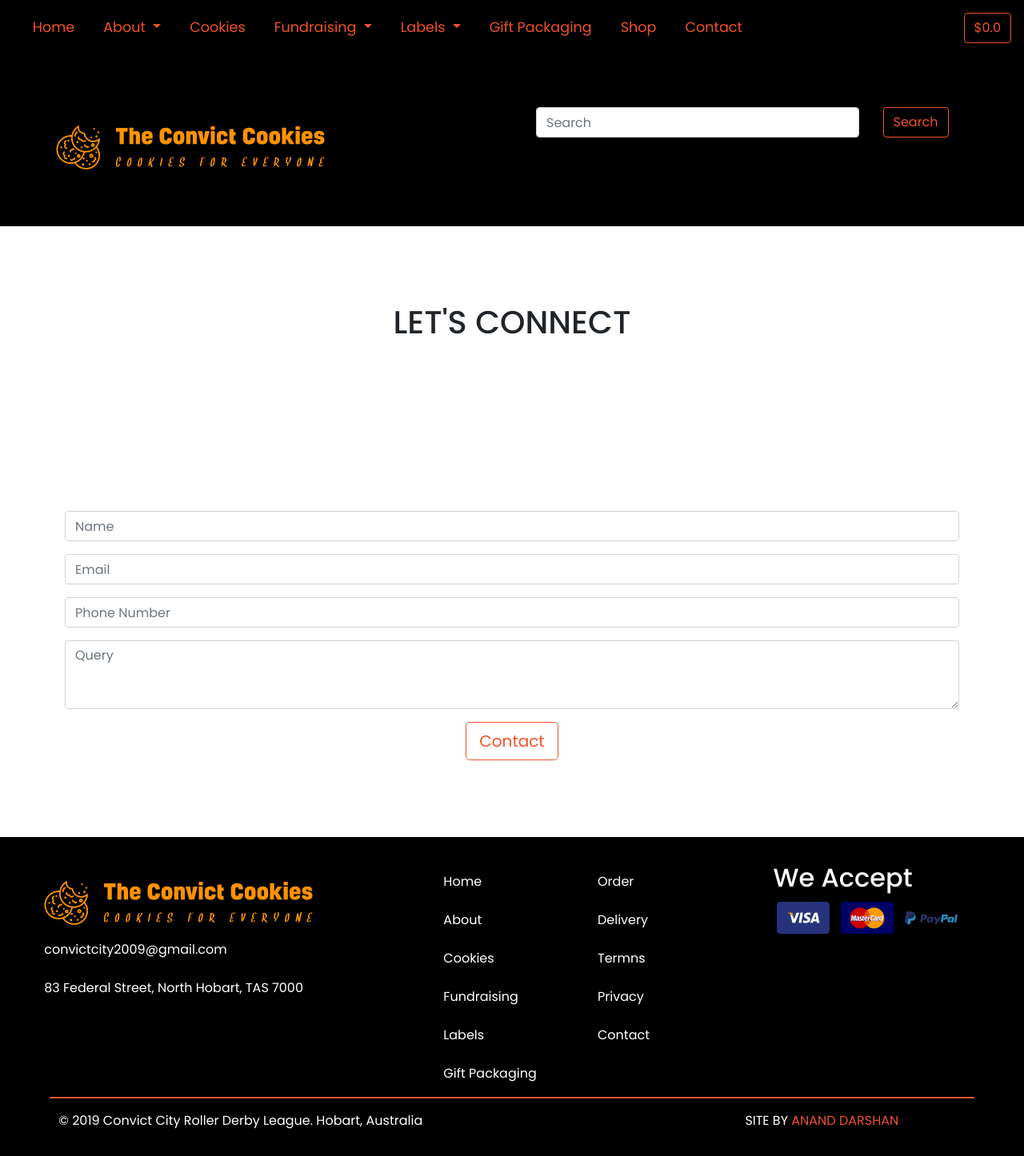
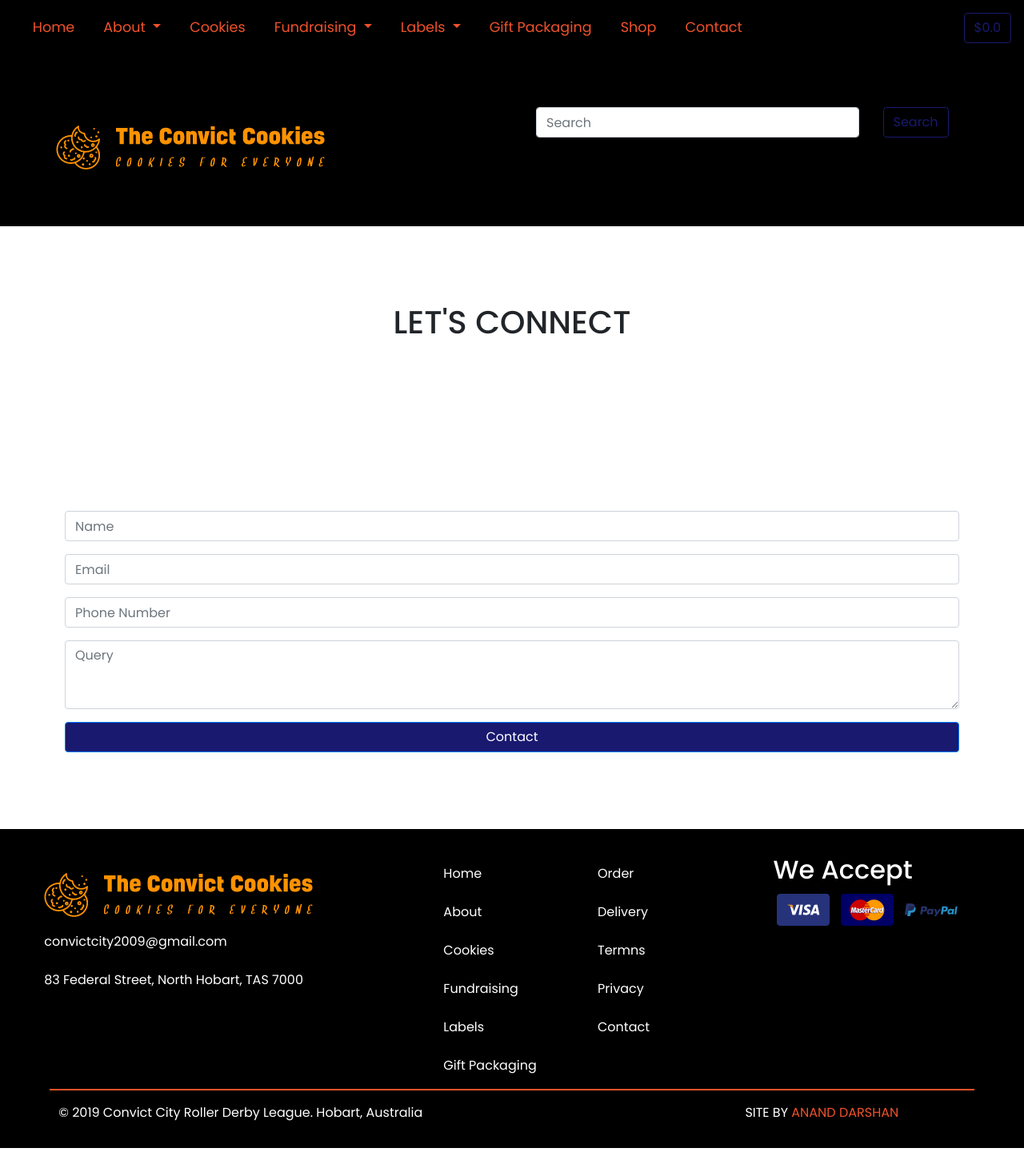
Before and after one commit to AnandD14/convict-cookies, a Django app: template src/templates/index.html in a window 1280 px wide. Shown: the whole page at 80% size. Run offline with Django 3.2, Linux system fonts and the light colour scheme; the template is opened without the code that fills it, so the values that code supplies are empty; some libraries are stand-ins or nearby versions.

Commit message:
color combination

```diff
--- a/src/static/css/style.css
+++ b/src/static/css/style.css
@@ -18,28 +18,29 @@ html, body {
 }
 
 .navbar-nav a:hover {
-    border-bottom: 3px solid #ef522b;
-  }
+    border-bottom: 3px solid #191970;
+}
 
 .nav-link {
     font-size: 1.1em !important;
 }
 
-.fa-shopping-basket {
+#amount-btn {
+    margin-top: 1rem;
+    margin-right: 1rem;
     margin-bottom: 1rem;
-    margin-top: 1rem;
-    color: #ef522b;
+    color: #191970 !important;
+    border-color: #191970 !important;
+
 }
 
-#amount-btn {
-    margin: 1rem;
-    color: #ef522b !important;
-    border-color: #ef522b !important;
+.contact {
+    color: #fff !important;
+    background-color: #191970 !important;
 }
-
 .search {
-    color: #ef522b !important;
-    border-color: #ef522b !important;
+    color: #191970!important;
+    border-color: #191970 !important;
 }
 
 .carousel-inner img {
@@ -156,12 +157,27 @@ html, body {
     background-image: url('/static/images/logo.png');
 }
 
-.search:hover, #amount-btn:hover {
-    background-color: #ef522b !important;
-    color: #000 !important;
+#amount-btn:hover {
+    background-color: black !important;
+    color: #191970!important;
 }
 
+.search:hover {
+    background-color: #191970 !important;
+    color: #fff !important;
+}
+
+.contact:hover {
+    background-color: #00008B !important;
+}
 .footer-list a:hover{
     color: #ef522b;
     background-color: black;
 }
+
+.search:focus, #amount-btn:focus , .contact:focus {
+    box-shadow: none !important;
+}
+.search:active, #amount-btn:active, .contact:active {
+    box-shadow: none !important;
+}
--- a/src/templates/footer.html
+++ b/src/templates/footer.html
@@ -26,7 +26,7 @@
                 <div class="form-group">
                     <textarea class="form-control" id="query" rows="3" placeholder="Query"></textarea>
                 </div>
-                <button type="submit" class="btn btn-outline btn-lg search">Contact</button>
+                <button type="submit" class="btn btn-primary btn-block contact">Contact</button>
             </form>
         </div>
     </div>
--- a/src/templates/header.html
+++ b/src/templates/header.html
@@ -72,8 +72,8 @@
             </nav>
         </div>
         <div class="float-right">
-            <i class="fas fa-shopping-basket"></i>
-            <button type="button" class="btn btn-outline-warning btn-md" id="amount-btn" data-toggle="modal" data-target="#cartModal">$0.0</button>
+
+            <button type="button" class="btn btn-outline-light" id="amount-btn" data-toggle="modal" data-target="#cartModal"><i class="fas fa-shopping-basket" style="color: #191970;"></i> $0.0</button>
         </div>
 </div>
 <div class="container-fluid" style="background-color: black;">
```
